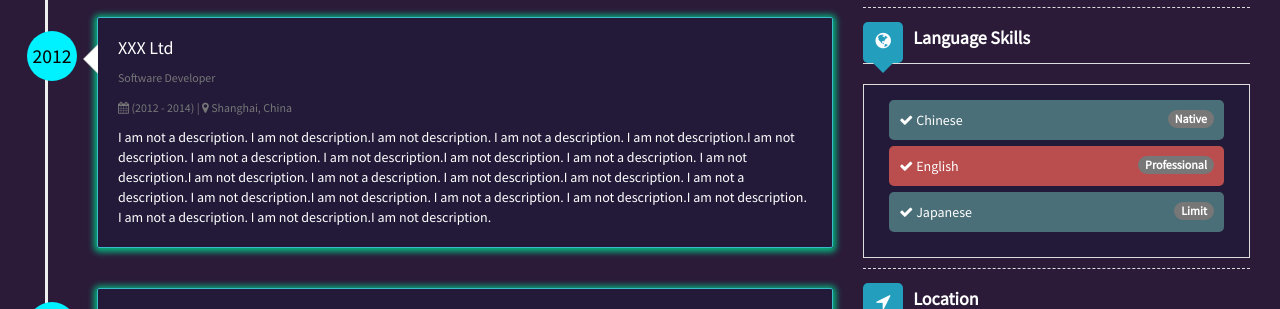
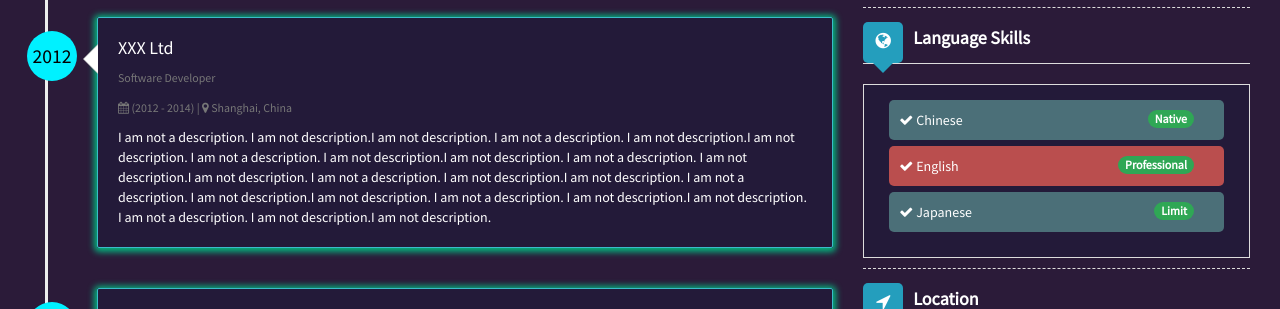
Before and after one commit to mikeg1440/ResumeCard, a Jekyll site: the page built from index.html, in a window 1280 px wide. Shown: the part 542-851 px from the top of the page. Built offline with Jekyll 4.4.1, drawn with Linux system fonts in a browser that asks for light colours; nearby versions of some CDN libraries.

Commit message:
Add styles for the badges added to skills section

```diff
--- a/assets/css/resumecard.css
+++ b/assets/css/resumecard.css
@@ -261,6 +261,12 @@ hr {
     background-color: #00f1ff !important;
 }
 
+.badge-green {
+  background-color: #2fa755;
+  margin-right: 20px;
+  margin-bottom: 5px;
+}
+
 .timeline-title {
     margin-top: 0;
     color: inherit;
```
